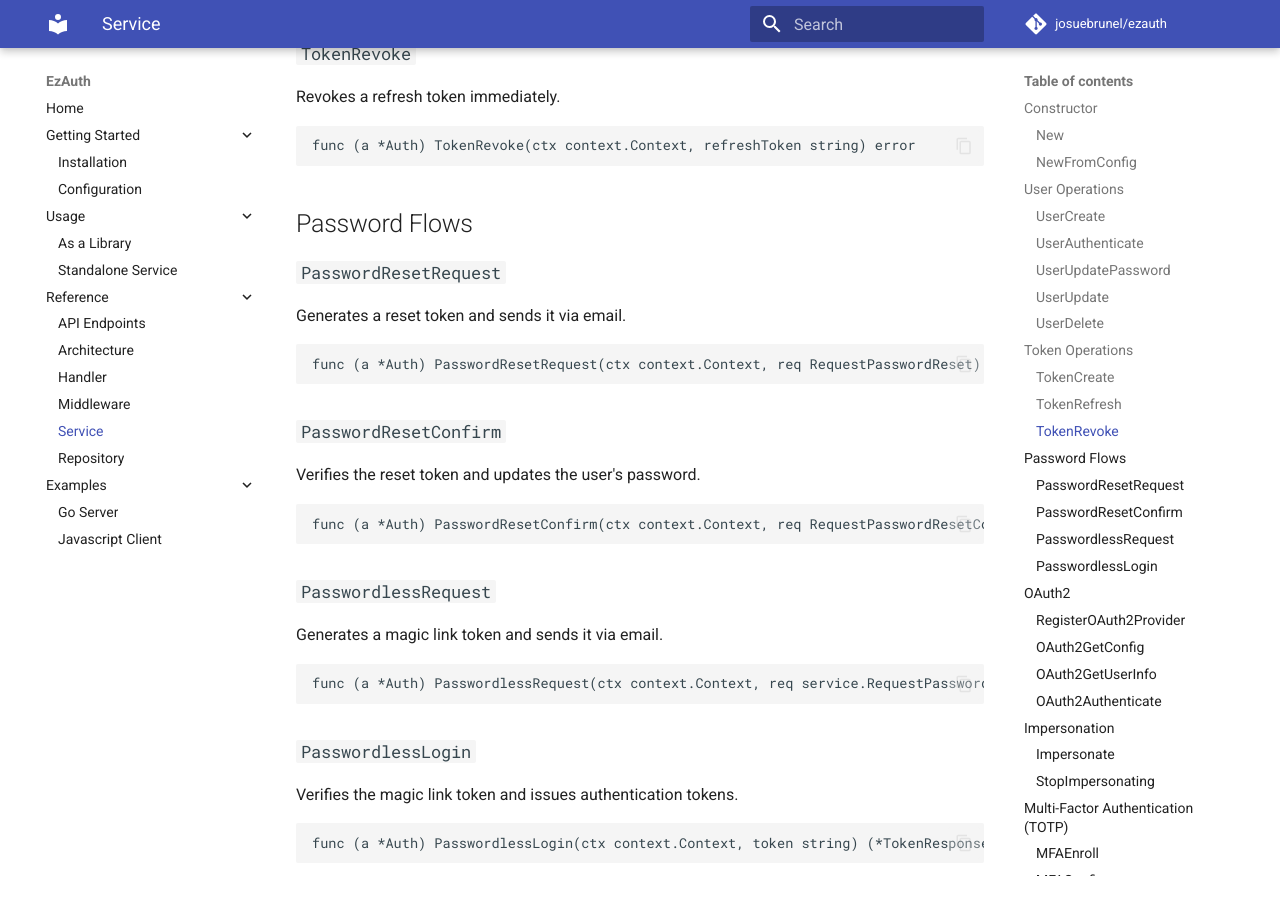
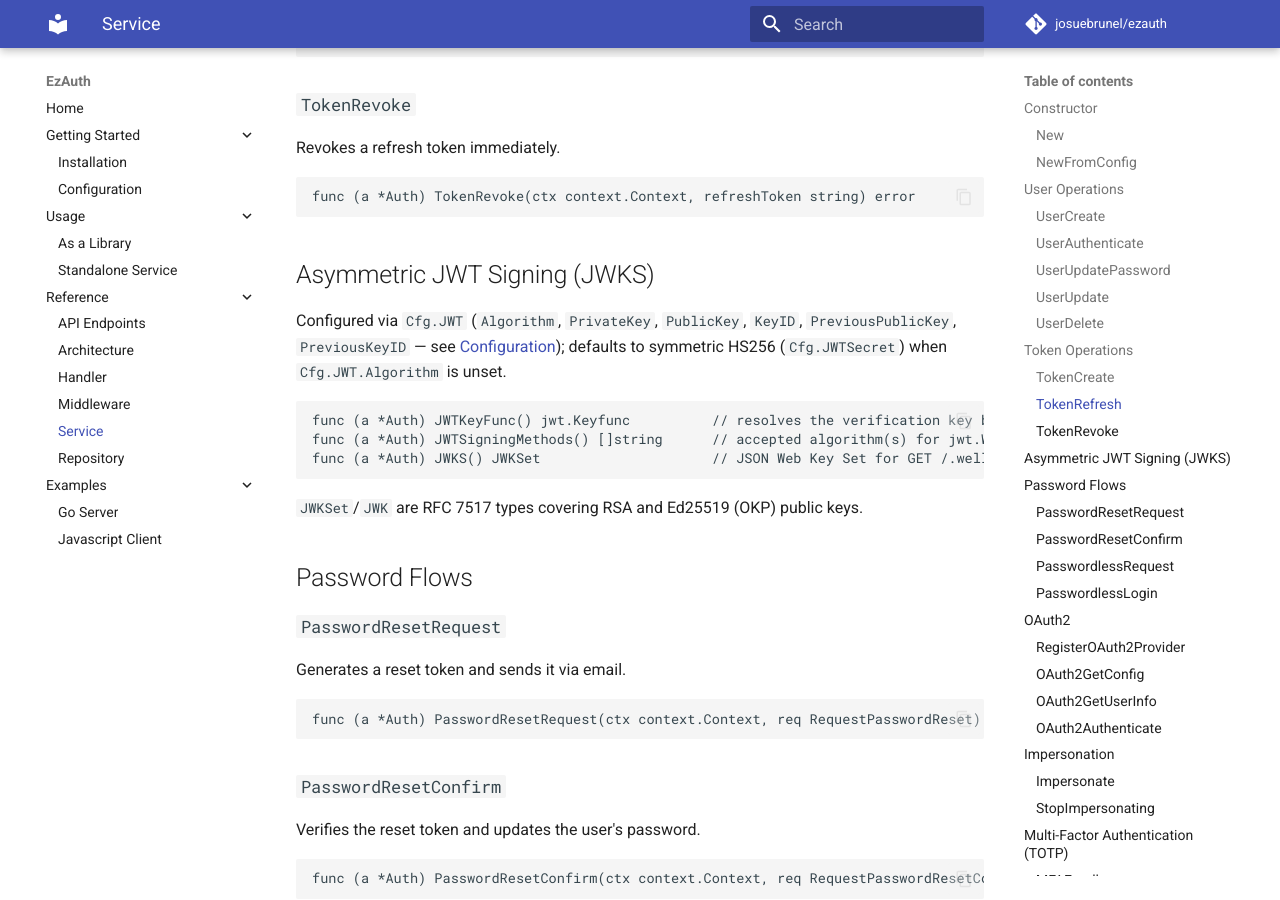
Before and after one commit to josuebrunel/ezauth, an MkDocs documentation site: the page built from docs/src/references/service.md, in a window 1280 px wide and 900 px high, scrolled down 2015 px. Built offline with MkDocs 1.6.1 and Material for MkDocs 9.7.7, drawn with Linux system fonts in a browser that asks for light colours; comment, search, counter and statistics services are not loaded; some of the changed text lies outside the part shown.

Commit message:
docs: document asymmetric JWT signing, key rotation, and JWKS (#119)

````diff
--- a/docs/src/references/service.md
+++ b/docs/src/references/service.md
@@ -15,10 +15,10 @@ type Auth struct {
 
 ### `New`
 
-Creates a new `Auth` service.
+Creates a new `Auth` service. Returns an error if `cfg.JWT` (or `cfg.JWTSecret`, for the default HS256 mode) describes invalid JWT signing configuration — e.g. an unsupported algorithm or unparsable PEM key.
 
 ```go
-func New(cfg *config.Config, repo *repository.Repository, pathPrefix string) *Auth
+func New(cfg *config.Config, repo *repository.Repository, pathPrefix string) (*Auth, error)
 ```
 
 ### `NewFromConfig`
@@ -96,6 +96,18 @@ Revokes a refresh token immediately.
 ```go
 func (a *Auth) TokenRevoke(ctx context.Context, refreshToken string) error
 ```
+
+## Asymmetric JWT Signing (JWKS)
+
+Configured via `Cfg.JWT` (`Algorithm`, `PrivateKey`, `PublicKey`, `KeyID`, `PreviousPublicKey`, `PreviousKeyID` — see [Configuration](../configuration.md)); defaults to symmetric HS256 (`Cfg.JWTSecret`) when `Cfg.JWT.Algorithm` is unset.
+
+```go
+func (a *Auth) JWTKeyFunc() jwt.Keyfunc          // resolves the verification key by the token's "kid" — used by AuthMiddleware
+func (a *Auth) JWTSigningMethods() []string      // accepted algorithm(s) for jwt.WithValidMethods
+func (a *Auth) JWKS() JWKSet                     // JSON Web Key Set for GET /.well-known/jwks.json; empty for HS256
+```
+
+`JWKSet`/`JWK` are RFC 7517 types covering RSA and Ed25519 (OKP) public keys.
 
 ## Password Flows
 
````
Also changed, not shown: README.md (+18 -0 lines), docs/src/api-endpoints.md (+4 -0 lines), docs/src/configuration.md (+6 -0 lines), docs/src/library.md (+10 -0 lines), docs/src/references/handler.md (+1 -0 lines), docs/src/references/middleware.md (+1 -1 lines).
